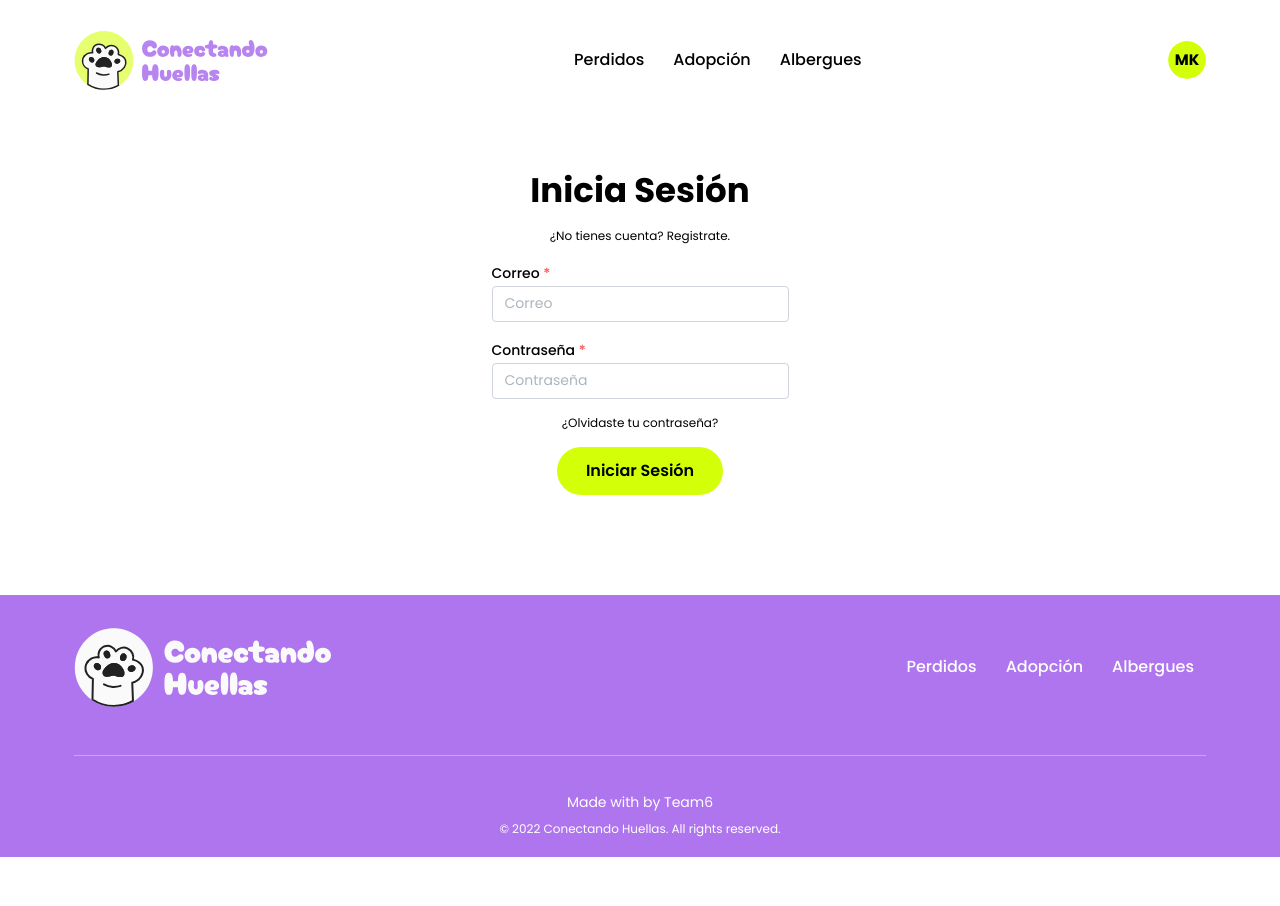
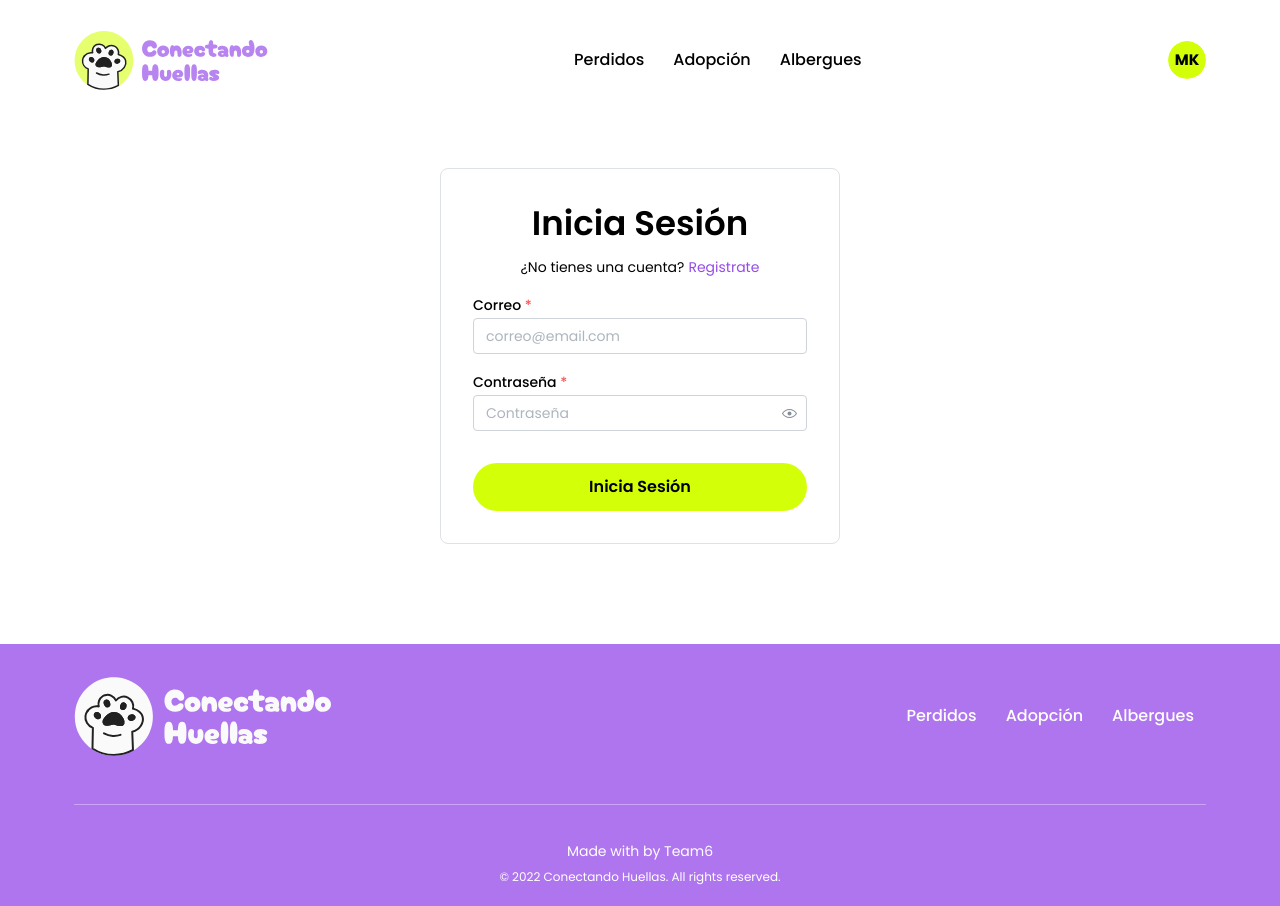
Before and after one commit to annalbirena/MIR-conectando-huellas, a React (Vite) app: page /login in a window 1280 px wide. Before the commit the page ends 857 px from the top, so only its background shows below. Built offline with nearby package versions, Linux system fonts and the light colour scheme; a web font is replaced by a local one.

Commit message:
feat: login and signup pages

```diff
--- a/src/App.jsx
+++ b/src/App.jsx
@@ -8,10 +8,10 @@ import AdoptionPetRegistrationPage from './pages/AdoptionPetRegistrationPage';
 import RegistrationPage from './pages/RegistrationPage';
 import LostPetRegistrationPage from './pages/LostPetRegistrationPage';
 import SheltersPage from './pages/SheltersPage';
-import RegisteredPetsPage from './pages/RegisteredPetsPage';
-import Login from './pages/Login';
-import Registration from './pages/Registration';
 import PetDetailsPage from './pages/PetDetailsPage';
+import UserPetsPage from './pages/UserPetsPage';
+import LoginPage from './pages/LoginPage';
+import SignupPage from './pages/SignupPage';
 
 function App() {
   return (
@@ -35,9 +35,9 @@ function App() {
           path="/registro-mascota-adopcion"
           element={<AdoptionPetRegistrationPage />}
         />
-        <Route path="/mascotas-registradas" element={<RegisteredPetsPage />} />
-        <Route path="/login" element={<Login />} />
-        <Route path="/registration" element={<Registration />} />
+        <Route path="/mascotas-registradas" element={<UserPetsPage />} />
+        <Route path="/login" element={<LoginPage />} />
+        <Route path="/signup" element={<SignupPage />} />
       </Routes>
     </BrowserRouter>
   );
--- a/src/components/PetRegistered/index.jsx
+++ b/src/components/PetRegistered/index.jsx
@@ -1,5 +1,7 @@
+/* eslint-disable object-curly-newline */
 import React from 'react';
-import { Button,
+import {
+  Button,
   Card,
   Group,
   Image,
@@ -10,7 +12,8 @@ import { Button,
   Input,
   NumberInput,
   Select,
-  Textarea } from '@mantine/core';
+  Textarea,
+} from '@mantine/core';
 import { DateInput } from '@mantine/dates';
 import { useDisclosure } from '@mantine/hooks';
 import PropTypes from 'prop-types';
--- a/src/pages/Login.jsx
+++ /dev/null
@@ -1,24 +0,0 @@
-import React from 'react';
-import { Title, Stack, Text, Input, Button } from '@mantine/core';
-import AppLayout from '../components/AppLayout';
-
-function Login() {
-  return (
-    <AppLayout>
-      <Stack align="center">
-        <Title>Inicia Sesión</Title>
-        <Text size="xs">¿No tienes cuenta? Registrate.</Text>
-        <Input.Wrapper label="Correo" withAsterisk>
-          <Input placeholder="Correo" />
-        </Input.Wrapper>
-        <Input.Wrapper label="Contraseña" withAsterisk>
-          <Input placeholder="Contraseña" />
-        </Input.Wrapper>
-        <Text size="xs">¿Olvidaste tu contraseña?</Text>
-        <Button variant="filled">Iniciar Sesión</Button>
-      </Stack>
-    </AppLayout>
-  );
-}
-
-export default Login;
--- /dev/null
+++ b/src/pages/LoginPage.jsx
@@ -0,0 +1,84 @@
+/* eslint-disable react/jsx-props-no-spreading */
+/* eslint-disable object-curly-newline */
+/* eslint-disable react/jsx-curly-newline */
+/* eslint-disable operator-linebreak */
+/* eslint-disable implicit-arrow-linebreak */
+/* eslint-disable no-confusing-arrow */
+import React from 'react';
+import {
+  Stack,
+  Button,
+  Paper,
+  Group,
+  TextInput,
+  PasswordInput,
+  Title,
+  Text,
+} from '@mantine/core';
+import { useForm } from '@mantine/form';
+import { Link } from 'react-router-dom';
+import AppLayout from '../components/AppLayout';
+
+function LoginPage() {
+  const form = useForm({
+    initialValues: {
+      email: '',
+      password: '',
+    },
+
+    validate: {
+      email: (val) => (/^\S+@\S+$/.test(val) ? null : 'Correo inválido'),
+      password: (val) =>
+        val.length <= 6 ? 'Debe tener al menos 6 carácteres' : null,
+    },
+  });
+
+  const handleSubmit = (values) => {
+    console.log(values);
+  };
+
+  return (
+    <AppLayout>
+      <Paper radius="md" p="xl" w={400} m="auto" withBorder>
+        <Title order={1} fw={600} mb="sm" ta="center">
+          Inicia Sesión
+        </Title>
+
+        <form onSubmit={form.onSubmit(handleSubmit)}>
+          <Stack>
+            <Group gap={4} justify="center">
+              <Text size="sm">¿No tienes una cuenta?</Text>
+              <Link to="/signup" style={{ textDecoration: 'none' }}>
+                <Text size="sm" c="purpleBrand.4">
+                  Registrate
+                </Text>
+              </Link>
+            </Group>
+
+            <TextInput
+              withAsterisk
+              label="Correo"
+              placeholder="correo@email.com"
+              {...form.getInputProps('email')}
+            />
+
+            <PasswordInput
+              withAsterisk
+              label="Contraseña"
+              placeholder="Contraseña"
+              {...form.getInputProps('password')}
+            />
+          </Stack>
+
+          <Group justify="space-between" mt="xl">
+            <Button type="submit" w="100%">
+              Inicia Sesión
+            </Button>
+          </Group>
+        </form>
+      </Paper>
+    </AppLayout>
+  );
+}
+
+export default LoginPage;
--- a/src/pages/Registration.jsx
+++ /dev/null
@@ -1,32 +0,0 @@
-import React from 'react';
-import { Title, Stack, Text, Input, Button } from '@mantine/core';
-import AppLayout from '../components/AppLayout';
-
-function Registration() {
-  return (
-    <AppLayout>
-      <Stack align="center">
-        <Title>Registrate</Title>
-        <Text size="xs">¿Tienes una cuenta? Inicia Sesión</Text>
-        <Input.Wrapper label="Nombre" withAsterisk>
-          <Input placeholder="Nombre" />
-        </Input.Wrapper>
-        <Input.Wrapper label="Correo" withAsterisk>
-          <Input placeholder="Correo" />
-        </Input.Wrapper>
-        <Input.Wrapper label="Contraseña" withAsterisk>
-          <Input placeholder="Contraseña" />
-        </Input.Wrapper>
-        <Input.Wrapper label="Telefono" withAsterisk>
-          <Input placeholder="Telefono" />
-        </Input.Wrapper>
-        <Input.Wrapper label="Dirección" withAsterisk>
-          <Input placeholder="Dirección" />
-        </Input.Wrapper>
-        <Button variant="filled">Registrar</Button>
-      </Stack>
-    </AppLayout>
-  );
-}
-
-export default Registration;
--- /dev/null
+++ b/src/pages/SignupPage.jsx
@@ -0,0 +1,109 @@
+/* eslint-disable react/jsx-props-no-spreading */
+/* eslint-disable object-curly-newline */
+/* eslint-disable react/jsx-curly-newline */
+/* eslint-disable operator-linebreak */
+/* eslint-disable implicit-arrow-linebreak */
+/* eslint-disable no-confusing-arrow */
+import React from 'react';
+import {
+  Stack,
+  Button,
+  Paper,
+  Group,
+  TextInput,
+  PasswordInput,
+  Title,
+  Text,
+} from '@mantine/core';
+import { useForm } from '@mantine/form';
+import { Link } from 'react-router-dom';
+import AppLayout from '../components/AppLayout';
+
+function SignupPage() {
+  const form = useForm({
+    initialValues: {
+      name: '',
+      email: '',
+      password: '',
+      phone: '',
+      address: '',
+    },
+
+    validate: {
+      name: (value) =>
+        value.length < 3 ? 'Debe tener al menos 3 carácteres' : null,
+      email: (val) => (/^\S+@\S+$/.test(val) ? null : 'Correo inválido'),
+      password: (val) =>
+        val.length <= 6 ? 'Debe tener al menos 6 carácteres' : null,
+      phone: (val) => (/^\d{9,15}$/.test(val) ? null : 'Celular inválido'),
+      address: (value) =>
+        value.length < 3 ? 'Debe tener al menos 6 carácteres' : null,
+    },
+  });
+
+  const handleSubmit = (values) => {
+    console.log(values);
+  };
+
+  return (
+    <AppLayout>
+      <Paper radius="md" p="xl" w={400} m="auto" withBorder>
+        <Title order={1} fw={600} mb="sm" ta="center">
+          Registrate
+        </Title>
+
+        <form onSubmit={form.onSubmit(handleSubmit)}>
+          <Stack>
+            <Group gap={4} justify="center">
+              <Text size="sm">¿Tienes una cuenta?</Text>
+              <Link to="/login" style={{ textDecoration: 'none' }}>
+                <Text size="sm" c="purpleBrand.4">
+                  Inicia sesión
+                </Text>
+              </Link>
+            </Group>
+
+            <TextInput
+              withAsterisk
+              label="Nombre"
+              placeholder="Ingresa tu nombre"
+              {...form.getInputProps('name')}
+            />
+            <TextInput
+              withAsterisk
+              label="Correo"
+              placeholder="correo@email.com"
+              {...form.getInputProps('email')}
+            />
+            <PasswordInput
+              withAsterisk
+              label="Contraseña"
+              placeholder="Contraseña"
+              {...form.getInputProps('password')}
+            />
+            <TextInput
+              label="Celular"
+              placeholder="999111999"
+              rightSection={null}
+              {...form.getInputProps('phone')}
+            />
+            <TextInput
+              withAsterisk
+              label="Dirección"
+              placeholder="Ingresa tu dirección"
+              {...form.getInputProps('address')}
+            />
+          </Stack>
+
+          <Group justify="space-between" mt="xl">
+            <Button type="submit" w="100%">
+              Inicia Sesión
+            </Button>
+          </Group>
+        </form>
+      </Paper>
+    </AppLayout>
+  );
+}
+
+export default SignupPage;
--- a/src/pages/RegisteredPetsPage.jsx
+++ b/src/pages/UserPetsPage.jsx
@@ -5,7 +5,7 @@ import TitlePage from '../components/TitlePage';
 import petData from '../data/petData';
 import PetRegistered from '../components/PetRegistered';
 
-function RegisteredPetsPage() {
+function UserPetsPage() {
   const pets = petData.map((pet) => (
     <Group key={pet.id} justify="center">
       <PetRegistered data={pet} variant="lost" />
@@ -34,4 +34,4 @@ function RegisteredPetsPage() {
   );
 }
 
-export default RegisteredPetsPage;
+export default UserPetsPage;
--- a/src/theme/index.js
+++ b/src/theme/index.js
@@ -1,6 +1,9 @@
-import { createTheme,
+/* eslint-disable object-curly-newline */
+import {
+  createTheme,
   defaultVariantColorsResolver,
-  parseThemeColor } from '@mantine/core';
+  parseThemeColor,
+} from '@mantine/core';
 import { yellowGreen, brightPurple, darkBrand } from './colors';
 
 const theme = createTheme({
```
